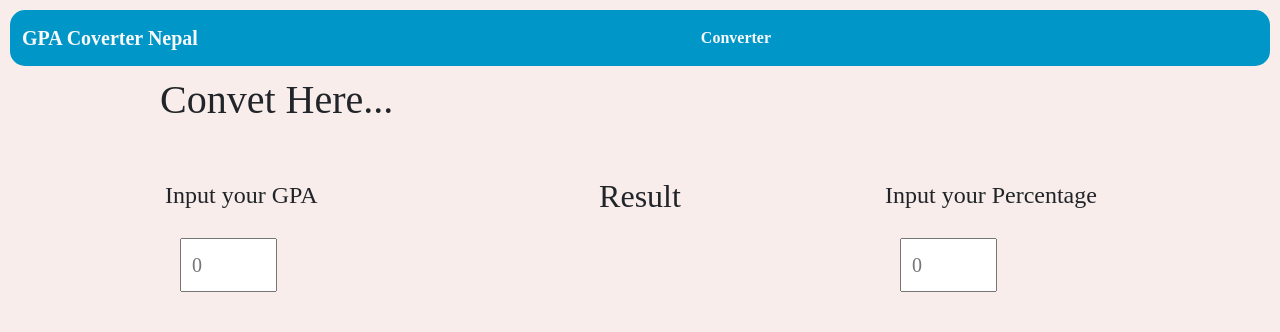
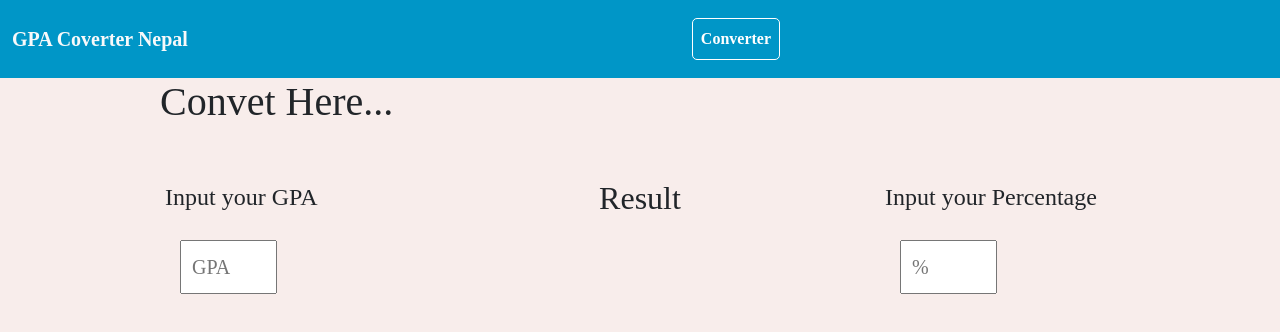
Before and after one commit to gyanendra-chaudhary/gpa-calculator, a React (Create React App) app: page /converter in a window 1280 px wide. Shown: the top 332 px of the page. Built offline with nearby package versions, Linux system fonts and the light colour scheme.

Commit message:
converter section completed

```diff
--- a/src/App.css
+++ b/src/App.css
@@ -7,8 +7,6 @@ body{
 }
 
 .navbar > nav {
-  border-radius: 15px;
-  margin: 10px;
   background-color: #0096C7 ;
   font-weight: bold;
 }
@@ -16,10 +14,17 @@ body{
   font-weight: bold;
   font-size: medium;
   transition: all linear 0.4s;
+  border: 1px solid white;
+  border-radius: 5px;
+  color: white !important;
+  margin: 10px;
+  text-align: center;
 }
 .nav-link:hover {
-  color: #CAF0F8 !important;
+ background-color: #F8EDEB;
+ color: black !important;
 }
+
 
 #navbarSupportedContent ul {
   width: 100%;
--- a/src/components/Converter.js
+++ b/src/components/Converter.js
@@ -5,33 +5,49 @@ function Converter() {
   const [gpa,setGpa]=useState(0);
   const [percentage,setPercentage]=useState(0);
   const [alert,setAlert]=useState("");
-  const [result,setResult]=useState("");
 
 function handleGpa(e){
   var val = e.target.value;
-  if(e.target.value > 4 ||
-    e.target.value < 0 ||
-    e.target.value === " "){
+  if(val > 4 ||
+    val < 0 ||
+    val === " "){
     setAlert("Please Check Your Value.");
   }else{
     setAlert("");
-    setGpa(e.target.value);
+    converter("gpa",val);
   }
-  converter("gpa",val);
+
 }
 
 function handlePercentage(e){
-  if(e.target.value > 4 ||
-    e.target.value < 0 ||
-    e.target.value === " "){
+  var val = e.target.value;
+  if(val > 100 ||
+    val < 0 ||
+    val === " "){
     setAlert("Please Check Your Value.");
   }else{
     setAlert("");
-    setPercentage(e.target.value);
+    converter("percentage",val);
+
   }
 }
 function converter(type,value){
+let x = "";
+if(type==="gpa"){
+  x = parseFloat(value)*25;
+  x = Number.parseFloat(x).toFixed(2);
+  if(x){
+    setAlert(x+" %");
+  }
+}else if(type==="percentage"){
+  x = parseFloat(value)/25;
+  x = Number.parseFloat(x).toFixed(2);
 
+  if(x){
+    setAlert(x+" gpa");
+  }
+}
+//  return x;
 }
   return (
     <div className="converter">
@@ -39,7 +55,7 @@ function converter(type,value){
       <div className="gpa_to_percentage">
         <div className="gpa">
           <label htmlFor="input">Input your GPA</label>
-          <input type="number" min={0} max={4} step={0.1} placeholder={gpa} onChange={handleGpa} />
+          <input type="number" min={0} max={4} step={0.1} placeholder="GPA  " onChange={handleGpa} />
         </div>
         <div className="result text-center">
           <span className="">Result</span>
@@ -48,7 +64,7 @@ function converter(type,value){
         </div>
         <div className="percentage">
           <label htmlFor="input">Input your Percentage</label>
-          <input type="number" min={0} max={4} step={0.1} placeholder={percentage} />
+          <input type="number" min={0} max={100} step={1} placeholder="%" onChange={handlePercentage} />
         </div>
       </div>
     </div>
--- a/src/components/Navbar.js
+++ b/src/components/Navbar.js
@@ -32,7 +32,7 @@ function Navbar() {
                 <ul className="navbar-nav me-auto mb-2 mb-lg-0">
                   <li className="nav-item">
                     <Link
-                      className="nav-link text-light"
+                      className="nav-link"
                       aria-current="page"
                       to="/converter"
                     >
--- a/src/components/Result.js
+++ b/src/components/Result.js
@@ -18,7 +18,8 @@ function Result(props) {
       {isNaN(totalGpa)
         ? "Insert Compulsary Subject First"
         : Number.parseFloat(totalGpa).toFixed(3)}{" "}
-      &nbsp;GPA
+      &nbsp;GPA &nbsp;
+      {isNaN(totalGpa*25)?"":"and "+Number.parseFloat(totalGpa*25).toFixed(3)+"%"}
     </div>
   );
 }
--- a/src/components/ResultTable.js
+++ b/src/components/ResultTable.js
@@ -227,17 +227,13 @@ function ResultTable(props) {
         </thead>
         <tbody id="tbody">
           <tr
-            className="bg-warning text-white p-0 m-0"
+            className=""
             style={{ textAlign: "left" }}
           >
-            <td className="p-0 pb-1 px-4 m-0" colSpan={1}>
-             <span className="h4 d-block text-center">Compulsary</span>
-            </td>
-            <td
-              className="p-0 py-1 px-2 m-0 text-danger text-center h6"
-              colSpan={3}
-            >
-              {alert}
+            <td className="px-4" colSpan={4}>
+             <h4 className="">Compulsary</h4>
+             <h5 className="bg-danger text-center">{alert}</h5>
+
             </td>
           </tr>
           {compulsaryTr}
```
